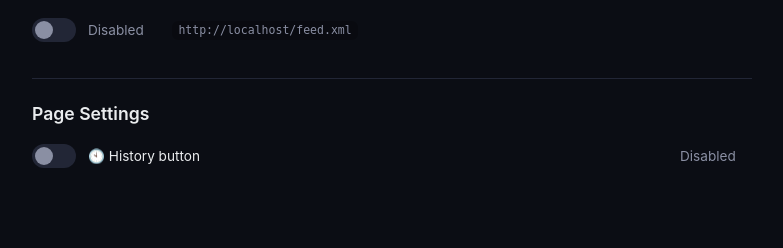
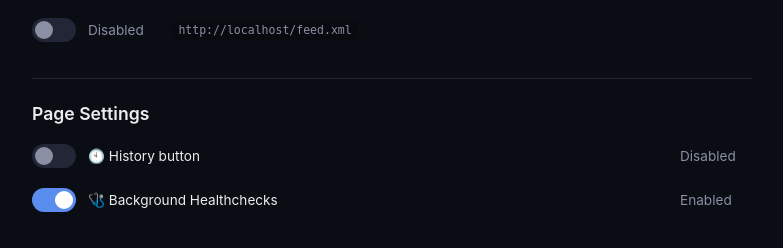
Before and after one commit to notsimar/status-my-page, a Flask app: page / in a window 1280 px wide. Shown: the part 1068-1316 px from the top of the page, without its empty margins (248-1031 px from the left). Before the commit the page ends 1236 px from the top, so only its background shows below. Run offline with Flask 3, Linux system fonts and the light colour scheme; the visitor is signed in with stand-in values (Sample User, id 1); data comes from the database, SQL or seed files in the repository; data that the repository does not hold is empty; parts of the project's set-up code (start-up, migrations or seed data) failed here and were passed over.

Commit message:
feat: add admin background healthcheck toggle and password change script

```diff
--- a/app.py
+++ b/app.py
@@ -20,13 +20,15 @@ except ImportError:
 
 if load_dotenv is not None:
     # Load .env.local first (if exists) so it can override .env
-    local_env = Path(__file__).parent / ".env.local"
-    if local_env.exists():
-        load_dotenv(dotenv_path=str(local_env), override=True)
-    # Then load .env as fallback
-    global_env = Path(__file__).parent / ".env"
-    if global_env.exists():
-        load_dotenv(dotenv_path=str(global_env), override=False)
+    # Only load if STATUS_ADMIN_PASS_HASH is not already set (preserve test env)
+    if "STATUS_ADMIN_PASS_HASH" not in os.environ:
+        local_env = Path(__file__).parent / ".env.local"
+        if local_env.exists():
+            load_dotenv(dotenv_path=str(local_env), override=True)
+        # Then load .env as fallback
+        global_env = Path(__file__).parent / ".env"
+        if global_env.exists():
+            load_dotenv(dotenv_path=str(global_env), override=False)
 
 # Clean up the temporary imports
 if 'load_dotenv' in locals():
--- a/healthcheck.py
+++ b/healthcheck.py
@@ -609,6 +609,13 @@ def _healthcheck_worker(stop_event: threading.Event | None = None):
     try:
         while not _shutdown.is_set():
             # ── Reload config every cycle so changes without restart work ──
+            cfg = _LOAD_CONFIG() if callable(_LOAD_CONFIG) else {}
+            sec = cfg.get("settings") if isinstance(cfg, dict) else {}
+            if isinstance(sec, dict) and not sec.get("healthchecks_enabled", True):
+                # Healthchecks toggled off via settings
+                _shutdown.wait(timeout=HEALTHCHECK_INTERVAL_DEFAULT)
+                continue
+
             healthchecks = _parse_healthchecks()
             now = time.time()
 
--- a/static/js/app.js
+++ b/static/js/app.js
@@ -544,3 +544,29 @@ historyEnabled && historyEnabled.addEventListener('change', async () => {
         historyEnabled.disabled = false;
     }
 });
+
+// ── Settings: healthchecks on/off (admin only) ──────────────────
+const healthchecksEnabled = document.getElementById('healthchecksEnabled');
+const healthchecksState = document.getElementById('healthchecksState');
+
+healthchecksEnabled && healthchecksEnabled.addEventListener('change', async () => {
+    if (!document.body.classList.contains('admin')) return;
+    const target = healthchecksEnabled.checked;
+    if (healthchecksState) healthchecksState.textContent = 'Saving…';
+    healthchecksEnabled.disabled = true;
+    try {
+        const res = await csrfFetch('/api/settings', {
+            method: 'POST',
+            headers: { 'Content-Type': 'application/json' },
+            body: JSON.stringify({ healthchecks_enabled: target })
+        });
+        const data = await res.json();
+        if (!res.ok) throw new Error(data.error || 'unknown');
+        if (healthchecksState) healthchecksState.textContent = target ? 'Enabled' : 'Disabled';
+    } catch (err) {
+        if (healthchecksState) healthchecksState.textContent = 'Error: ' + err.message;
+        healthchecksEnabled.checked = !target;
+    } finally {
+        healthchecksEnabled.disabled = false;
+    }
+});
--- a/statuspage/config.py
+++ b/statuspage/config.py
@@ -284,6 +284,15 @@ def history_enabled() -> bool:
     return bool(_load_settings().get("history_enabled", False))
 
 
+def healthchecks_enabled() -> bool:
+    """Whether automated background healthchecking is enabled (default: true).
+
+    Read dynamically by the worker loop or endpoints. Opt-out via
+    ``settings: {healthchecks_enabled: false}`` in config.yaml or the admin UI.
+    """
+    return bool(_load_settings().get("healthchecks_enabled", True))
+
+
 def _save_section(section: str, section_data: dict) -> None:
     """Atomically rewrite one top-level config.yaml section (backup rotation)."""
     with _CONFIG_LOCK:
--- a/statuspage/routes.py
+++ b/statuspage/routes.py
@@ -31,7 +31,7 @@ from statuspage.services import (
 )
 from statuspage.config import (
     _load_healthchecks, _save_healthchecks, _load_rss, _save_rss,
-    _load_settings, _save_settings, history_enabled,
+    _load_settings, _save_settings, history_enabled, healthchecks_enabled,
 )
 from statuspage import rss as rss_mod
 from input_filter import InputRejected, validate_json_data, validate_name, validate_notes, validate_int_param
@@ -46,7 +46,7 @@ def status_page():
     from statuspage.config import get_logo_url
     return render_template(
         "index.html", items=items, session_admin=is_admin, csrf_token=csrf,
-        history_enabled=history_enabled(), logo_url=get_logo_url()
+        history_enabled=history_enabled(), healthchecks_enabled=healthchecks_enabled(), logo_url=get_logo_url()
     )
 
 
@@ -781,9 +781,11 @@ def api_settings_status():
 
     ``history_enabled`` controls the per-service history timeline (public
     read visibility + API reachability).
+    ``healthchecks_enabled`` controls background healthcheck execution.
     """
     return jsonify({
         "history_enabled": history_enabled(),
+        "healthchecks_enabled": healthchecks_enabled(),
     })
 
 
@@ -791,18 +793,33 @@ def api_settings_status():
 def api_settings_update():
     """Update UI settings. Admin only.
 
-    ``POST /api/settings`` with JSON ``{"history_enabled": bool}``.
-    Persists to config.yaml ``settings: {history_enabled: ...}``.
+    ``POST /api/settings`` with JSON ``{"history_enabled": bool}`` and/or
+    ``{"healthchecks_enabled": bool}``.
+    Persists to config.yaml ``settings: ...``.
     """
     data = validate_json_data(request.get_json(silent=True))
-    if "history_enabled" not in data:
-        return jsonify(error="history_enabled is required"), 400
-    enabled = data.get("history_enabled")
-    if not isinstance(enabled, bool):
-        return jsonify(error="history_enabled must be a boolean"), 400
+    if not isinstance(data, dict):
+        return jsonify(error="Invalid JSON"), 400
+
+    if "history_enabled" not in data and "healthchecks_enabled" not in data:
+        return jsonify(error="history_enabled or healthchecks_enabled is required"), 400
 
     settings = _load_settings()
-    settings["history_enabled"] = enabled
+    res = {"ok": True}
+
+    if "history_enabled" in data:
+        enabled = data.get("history_enabled")
+        if not isinstance(enabled, bool):
+            return jsonify(error="history_enabled must be a boolean"), 400
+        settings["history_enabled"] = enabled
+        res["history_enabled"] = enabled
+
+    if "healthchecks_enabled" in data:
+        hc_enabled = data.get("healthchecks_enabled")
+        if not isinstance(hc_enabled, bool):
+            return jsonify(error="healthchecks_enabled must be a boolean"), 400
+        settings["healthchecks_enabled"] = hc_enabled
+        res["healthchecks_enabled"] = hc_enabled
+
     _save_settings(settings)
-
-    return jsonify(ok=True, history_enabled=enabled)
+    return jsonify(res)
--- a/templates/index.html
+++ b/templates/index.html
@@ -123,6 +123,15 @@
             </div>
             <span class="rss-admin-label">🕙 History button</span>
             <span id="historyState" class="rss-state">{{ 'Enabled' if history_enabled else 'Disabled' }}</span>
+        </div>
+        <div class="rss-admin-row" style="margin-top: 12px;">
+            <div class="switch" title="Enable or disable automated background healthchecks">
+                <input type="checkbox" id="healthchecksEnabled"
+                       {% if healthchecks_enabled %}checked{% endif %}>
+                <label for="healthchecksEnabled"></label>
+            </div>
+            <span class="rss-admin-label">🩺 Background Healthchecks</span>
+            <span id="healthchecksState" class="rss-state">{{ 'Enabled' if healthchecks_enabled else 'Disabled' }}</span>
         </div>
     </div>
     {% endif %}
```
Also changed, not shown: tests/test_healthcheck_admin.py (+13 -0 lines), tests/test_routes_and_features.py (+29 -0 lines), 1 other file.
